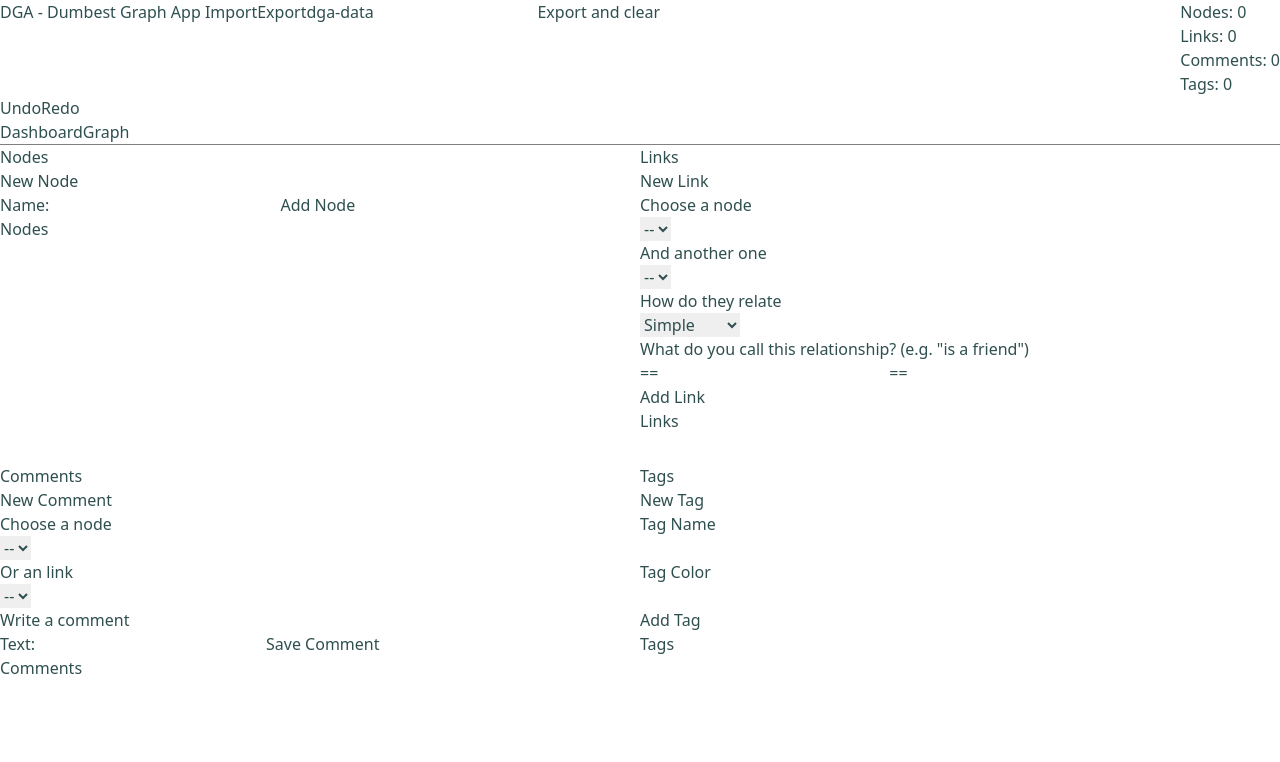
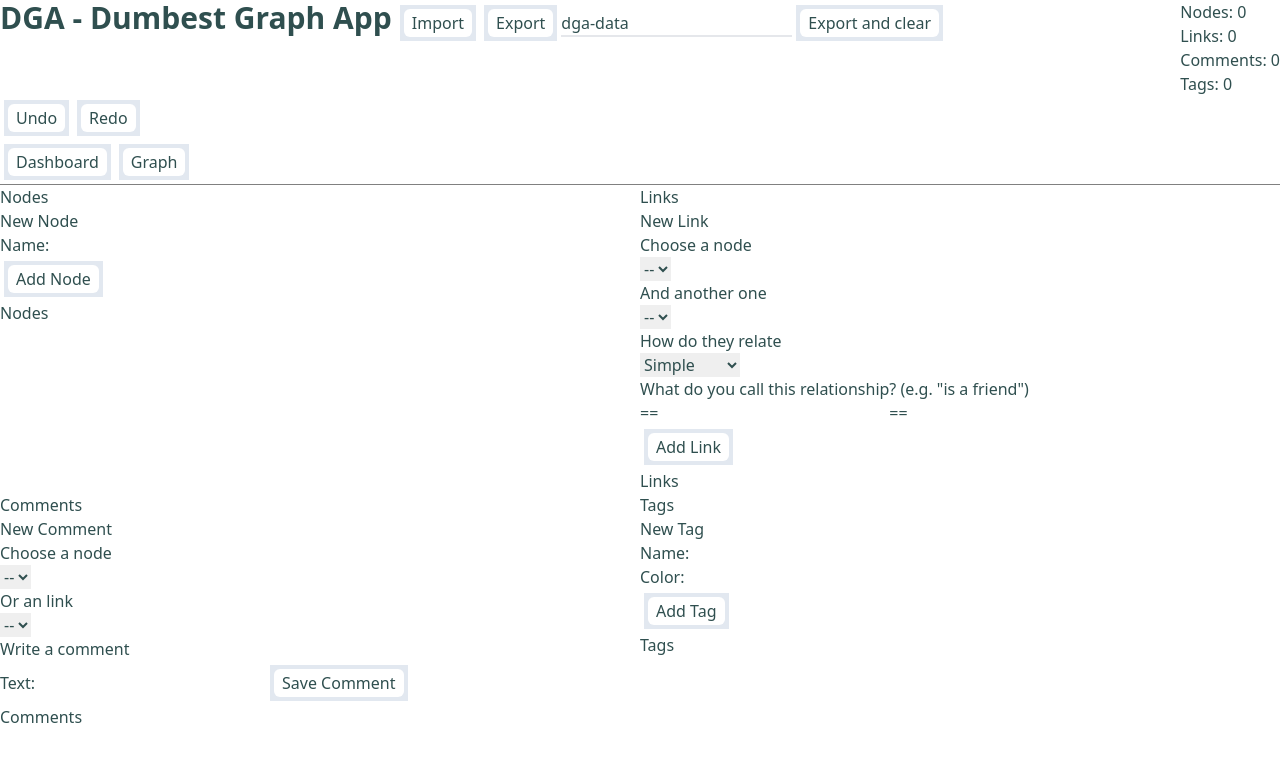
Before and after one commit to George2f/dumbest-graph-app, a React (Vite) app: page /dashboard in a window 1280 px wide. Shown: the top 762 px of the page. Built offline with nearby package versions, Linux system fonts and the light colour scheme.

Commit message:
feat(dga): add tailwind styles to existing modules

```diff
--- a/src/modules/HeaderModule/HeaderModule.tsx
+++ b/src/modules/HeaderModule/HeaderModule.tsx
@@ -2,6 +2,8 @@ import { useState } from 'react';
 import { useGraph } from '../../providers/GraphProvider';
 import { useHistory } from '../../providers/HistoryProvider';
 import { useNavigate } from 'react-router-dom';
+import Button from '../../components/Button';
+import Input from '../../components/Input';
 
 export default function HeaderModule() {
     const graph = useGraph();
@@ -18,6 +20,7 @@ export default function HeaderModule() {
                 nodes: graph.nodes,
                 links: graph.links,
                 comments: graph.comments,
+                tags: graph.tags,
             })
         )}`;
         const link = document.createElement('a');
@@ -34,9 +37,11 @@ export default function HeaderModule() {
                     display: 'flex',
                     justifyContent: 'space-between',
                 }}>
-                <h1>
-                    DGA - Dumbest Graph App{' '}
-                    <button
+                <div>
+                    <h1 className="text-3xl font-bold inline-block pr-1">
+                        DGA - Dumbest Graph App{' '}
+                    </h1>
+                    <Button
                         onClick={() => {
                             const fileInput = document.createElement('input');
                             fileInput.type = 'file';
@@ -59,23 +64,24 @@ export default function HeaderModule() {
                             fileInput.click();
                         }}>
                         Import
-                    </button>
+                    </Button>
                     <form style={{ display: 'inline' }} onSubmit={handleExport}>
-                        <button type="submit">Export</button>
-                        <input
+                        <Button type="submit">Export</Button>
+                        <Input
                             value={exportFileName}
                             onChange={(e) => setExportFileName(e.target.value)}
                             type="text"
                         />
                     </form>
-                    <button
+                    <Button
                         onClick={(e) => {
                             handleExport(e);
                             graph.clearGraph();
                         }}>
                         Export and clear
-                    </button>
-                </h1>
+                    </Button>
+                </div>
+
                 <div>
                     <div>Nodes: {graph.nodes.length}</div>
                     <div>Links: {graph.links.length}</div>
@@ -89,26 +95,26 @@ export default function HeaderModule() {
                     justifyContent: 'space-between',
                 }}>
                 <div>
-                    <button
+                    <Button
                         onClick={history.undo}
                         disabled={history.getIndex() < 0}>
                         Undo {history.getUndoInfo()}
-                    </button>
-                    <button
+                    </Button>
+                    <Button
                         onClick={history.redo}
                         disabled={
                             history.getIndex() === history.getLength() - 1 ||
                             history.getLength() === 0
                         }>
                         Redo {history.getRedoInfo()}
-                    </button>
+                    </Button>
                 </div>
             </div>
             <div>
-                <button onClick={() => navigate('./dashboard')}>
+                <Button onClick={() => navigate('./dashboard')}>
                     Dashboard
-                </button>
-                <button onClick={() => navigate('./graph')}>Graph</button>
+                </Button>
+                <Button onClick={() => navigate('./graph')}>Graph</Button>
             </div>
         </>
     );
--- a/src/modules/comment/NewCommentModule/NewCommentModule.tsx
+++ b/src/modules/comment/NewCommentModule/NewCommentModule.tsx
@@ -5,6 +5,7 @@ import INode from '../../../types/INode';
 import ILink from '../../../types/ILink';
 import generateLinkName from '../../../utils/parseLinkName';
 import AddCommentCommand from '../../../Command/AddCommentCommand';
+import Button from '../../../components/Button';
 
 export default function NewCommentModule() {
     const graph = useGraph();
@@ -105,7 +106,7 @@ export default function NewCommentModule() {
                                     setNewCommentText(event.target.value)
                                 }
                             />
-                            <button type="submit">Save Comment</button>
+                            <Button type="submit">Save Comment</Button>
                         </label>
                     </form>
                 </label>
--- a/src/modules/link/LinkListModule/components/LinkListItem/LinkListItem.tsx
+++ b/src/modules/link/LinkListModule/components/LinkListItem/LinkListItem.tsx
@@ -3,6 +3,7 @@ import ILink from '../../../../../types/ILink';
 import generateLinkName from '../../../../../utils/parseLinkName';
 import INode from '../../../../../types/INode';
 import EditLink from '../EditLink';
+import Button from '../../../../../components/Button';
 
 interface ILinkListItemProps {
     link: ILink;
@@ -46,7 +47,7 @@ export default function LinkListItem({
                     </button>
                 </>
             )}
-            <button onClick={onDelete}>Delete</button>
+            <Button onClick={onDelete}>Delete</Button>
         </li>
     );
 }
--- a/src/modules/link/NewLinkModule/NewLinkModule.tsx
+++ b/src/modules/link/NewLinkModule/NewLinkModule.tsx
@@ -4,6 +4,7 @@ import LINK_TYPE_ENUM from '../../../types/LinkTypeEnum';
 import AddLinkCommand from '../../../Command/AddLinkCommand';
 import { useGraph } from '../../../providers/GraphProvider';
 import { useHistory } from '../../../providers/HistoryProvider';
+import Button from '../../../components/Button';
 
 export default function NewLinkModule() {
     const graph = useGraph();
@@ -102,7 +103,7 @@ export default function NewLinkModule() {
 
                     {newLinkNode2?.name}
                 </div>
-                <button type="submit">Add Link</button>
+                <Button type="submit">Add Link</Button>
             </form>
         </>
     );
--- a/src/modules/node/NewNodeModule/NewNodeModule.tsx
+++ b/src/modules/node/NewNodeModule/NewNodeModule.tsx
@@ -2,6 +2,7 @@ import { useState } from 'react';
 import { useGraph } from '../../../providers/GraphProvider';
 import { useHistory } from '../../../providers/HistoryProvider';
 import AddNodeCommand from '../../../Command/AddNodeCommand';
+import Button from '../../../components/Button';
 
 export default function NewNodeModule() {
     const graph = useGraph();
@@ -20,6 +21,7 @@ export default function NewNodeModule() {
                         {
                             id: graph.getNewId(),
                             name: newNodeName,
+                            tags: [],
                         },
                         graph
                     );
@@ -36,7 +38,9 @@ export default function NewNodeModule() {
                         onChange={(event) => setNewNodeName(event.target.value)}
                     />
                 </label>
-                <button type="submit">Add Node</button>
+                <div>
+                    <Button type="submit">Add Node</Button>
+                </div>
             </form>
         </>
     );
--- a/src/modules/tag/NewTagModule/NewTagModule.tsx
+++ b/src/modules/tag/NewTagModule/NewTagModule.tsx
@@ -2,6 +2,7 @@ import { useState } from 'react';
 import { useGraph } from '../../../providers/GraphProvider';
 import { useHistory } from '../../../providers/HistoryProvider';
 import AddTagCommand from '../../../Command/AddTagCommand';
+import Button from '../../../components/Button';
 
 export default function NewTagModule() {
     const graph = useGraph();
@@ -14,6 +15,7 @@ export default function NewTagModule() {
         <form
             onSubmit={(e) => {
                 e.preventDefault();
+                if (!name) return;
                 const command = new AddTagCommand(
                     {
                         id: graph.getNewId(),
@@ -31,7 +33,7 @@ export default function NewTagModule() {
             <h3>New Tag</h3>
             <div>
                 <label>
-                    <h4>Tag Name</h4>
+                    Name:
                     <input
                         value={name}
                         onChange={(e) => setName(e.target.value)}
@@ -40,14 +42,16 @@ export default function NewTagModule() {
             </div>
             <div>
                 <label>
-                    <h4>Tag Color</h4>
+                    Color:
                     <input
                         value={color}
                         onChange={(e) => setColor(e.target.value)}
                     />
                 </label>
             </div>
-            <button type="submit">Add Tag</button>
+            <div>
+                <Button type="submit">Add Tag</Button>
+            </div>
         </form>
     );
 }
--- a/src/modules/tag/TagListModule/TagListModule.tsx
+++ b/src/modules/tag/TagListModule/TagListModule.tsx
@@ -11,7 +11,7 @@ export default function TagListModule() {
     return (
         <>
             <h3>Tags</h3>
-            <ul>
+            <ul className="flex flex-wrap gap-1.5">
                 {graph.tags.map((tag) => (
                     <TagListItem
                         key={tag.id}
--- a/src/modules/tag/TagListModule/components/TagListItem/TagListItem.tsx
+++ b/src/modules/tag/TagListModule/components/TagListItem/TagListItem.tsx
@@ -1,6 +1,8 @@
 import { useState } from 'react';
 import ITag from '../../../../../types/ITag';
 import TagPill from '../../../../../components/TagPill';
+import Button from '../../../../../components/Button';
+import ColorSquare from '../../../../../components/ColorSquare';
 
 interface ITagListItemProps {
     onChange: (tag: ITag) => void;
@@ -21,7 +23,9 @@ export default function TagListItem({
     return (
         <li>
             {isEditing ? (
+                <div className="flex flex-col gap-1.5 bg-slate-200 p-1 shadow-2xl">
                     <form
+                        className="rounded-md bg-white p-1.5 shadow-inner"
                         onSubmit={(e) => {
                             e.preventDefault();
                             setIsEditing(false);
@@ -32,11 +36,22 @@ export default function TagListItem({
                                 color: editTagColor,
                             });
                         }}>
+                        <div>
+                            <label>
+                                Name:
                                 <input
                                     type="text"
                                     value={editTagName}
-                        onChange={(event) => setEditTagName(event.target.value)}
+                                    onChange={(event) =>
+                                        setEditTagName(event.target.value)
+                                    }
                                 />
+                            </label>
+                        </div>
+                        <div>
+                            <label>
+                                Color:
+                                <ColorSquare color={editTagColor} />
                                 <input
                                     type="text"
                                     value={editTagColor}
@@ -44,22 +59,26 @@ export default function TagListItem({
                                         setEditTagColor(event.target.value)
                                     }
                                 />
-                    <button type="submit">Save</button>
-                </form>
-            ) : (
-                <button
-                    onClick={() => {
-                        setIsEditing(true);
-                    }}>
-                    <TagPill tag={tag} />
-                </button>
-            )}
-            <button
+                            </label>
+                        </div>
+                        <div>
+                            <Button type="submit">Save</Button>
+                            <Button
                                 onClick={() => {
                                     onDelete(tag);
                                 }}>
                                 Delete
-            </button>
+                            </Button>
+                        </div>
+                    </form>
+                </div>
+            ) : (
+                <TagPill
+                    tag={tag}
+                    onDelete={() => onDelete(tag)}
+                    onEdit={() => setIsEditing(true)}
+                />
+            )}
         </li>
     );
 }
```
Also changed, not shown: src/modules/node/NodeListModule/NodeListItem/NodeListItem.tsx (+35 -23 lines), src/providers/GraphProvider/GraphProvider.tsx (+4 -4 lines). Lines whose indentation alone changed are shown as unchanged.
